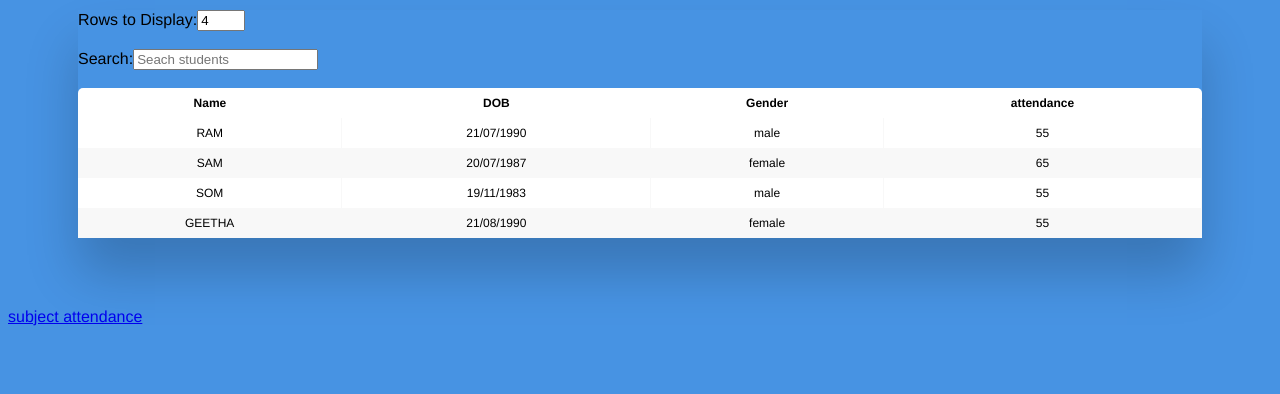
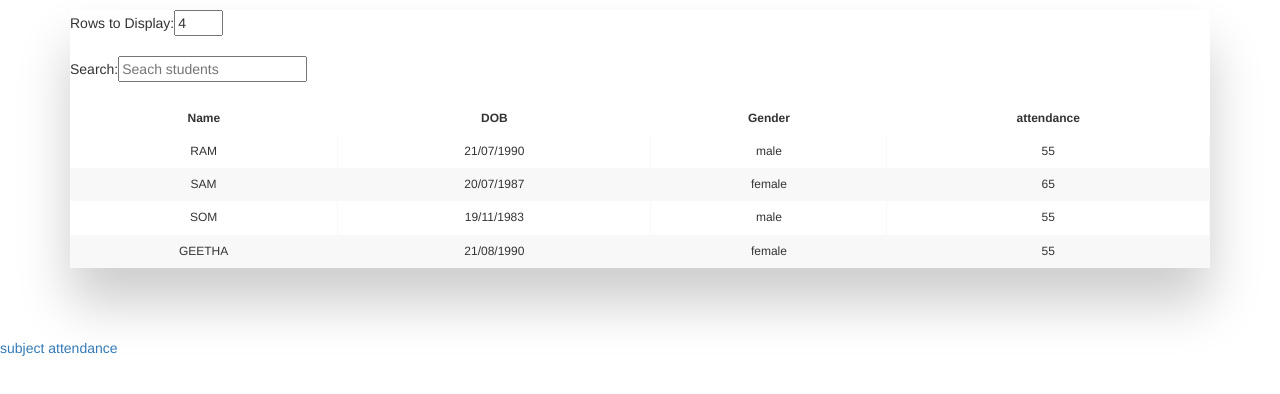
Before and after one commit to sanjaayanand/json, a plain HTML site: page index.html in a window 1280 px wide. Drawn offline with nearby package versions, Linux system fonts and the light colour scheme.

Commit message:
Update index.html

```diff
--- a/index.html
+++ b/index.html
@@ -7,6 +7,13 @@
     <script src="angular.min.js"></script>
     <script src="stu.js"></script>
     <link href="st.css" rel="stylesheet">
+    <link rel="stylesheet" href="https://maxcdn.bootstrapcdn.com/bootstrap/3.3.7/css/bootstrap.min.css" integrity="sha384-BVYiiSIFeK1dGmJRAkycuHAHRg32OmUcww7on3RYdg4Va+PmSTsz/K68vbdEjh4u" crossorigin="anonymous">
+
+<!-- Optional theme -->
+<link rel="stylesheet" href="https://maxcdn.bootstrapcdn.com/bootstrap/3.3.7/css/bootstrap-theme.min.css" integrity="sha384-rHyoN1iRsVXV4nD0JutlnGaslCJuC7uwjduW9SVrLvRYooPp2bWYgmgJQIXwl/Sp" crossorigin="anonymous">
+
+<!-- Latest compiled and minified JavaScript -->
+<script src="https://maxcdn.bootstrapcdn.com/bootstrap/3.3.7/js/bootstrap.min.js" integrity="sha384-Tc5IQib027qvyjSMfHjOMaLkfuWVxZxUPnCJA7l2mCWNIpG9mGCD8wGNIcPD7Txa" crossorigin="anonymous"></script>
 </head>
 <body ng-app="MyApp">
     <div ng-controller="MyCtrl" class="table-wrapper">
```
